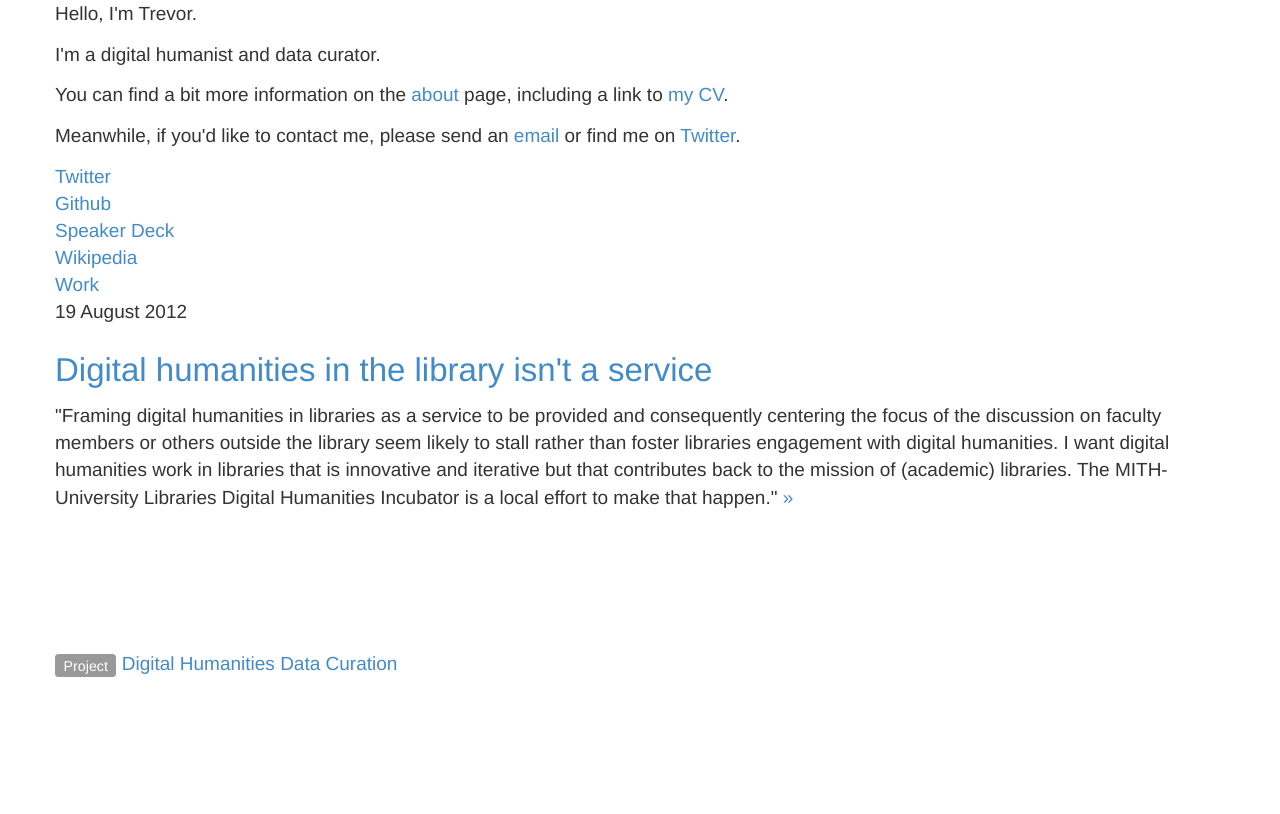
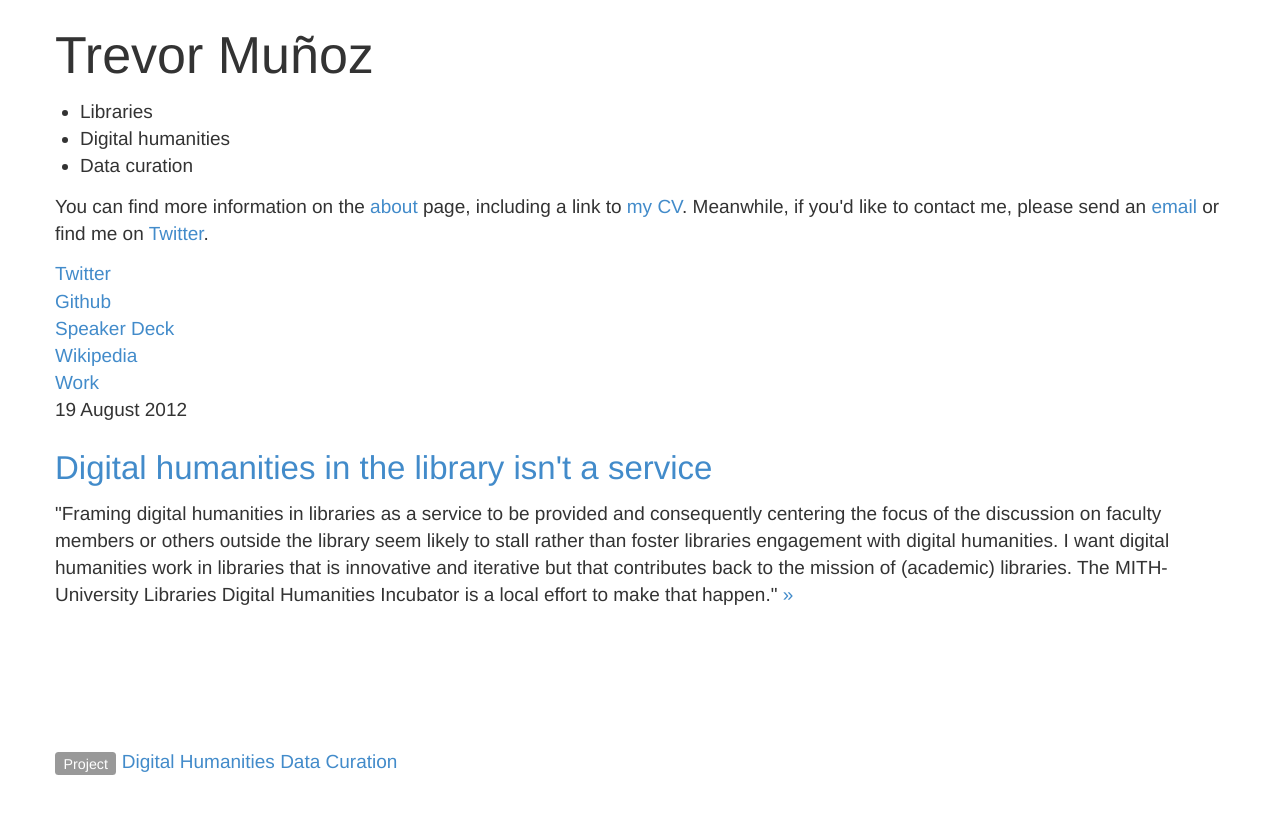
Before and after one commit to trevormunoz/calling-card, a Jekyll site: the page built from index.html, in a window 1280 px wide and 900 px high. Shown: the top 814 px of the window. Built offline with Jekyll 4.4.1, drawn with Linux system fonts in a browser that asks for light colours; Markdown is read by kramdown in place of the engine named in the settings.

Commit message:
Revisions to index page content

```diff
--- a/index.html
+++ b/index.html
@@ -2,14 +2,16 @@
 layout: default
 title: Trevor Muñoz
 ---
-
 <div class="splash">
-	<p>Hello, I'm Trevor.</p>
-
-	<p>I'm a digital humanist and data curator.</p>
-
-	<p>You can find a bit more information on the <a href="/about/">about</a> page, including a link to <a href="/about/cv/">my CV</a>.</p>
-
-	<p>Meanwhile, if you'd like to contact me, please send an <a href="mailto:trevor@trevormunoz.com">email</a> or find me on <a href="http://twitter.com/trevormunoz">Twitter</a>.</p>
-
+    <div class="name-banner">
+        <h1>Trevor Muñoz</h1>
+        <ul class="lead-list">
+            <li>Libraries</li>
+            <li>Digital humanities</li>
+            <li>Data curation</li>
+        </ul>
+    </div>
+    <div class="short-blurb">
+        <p>You can find more information on the <a href="/about/">about</a> page, including a link to <a href="/about/cv/">my CV</a>. Meanwhile, if you'd like to contact me, please send an <a href="mailto:trevor@trevormunoz.com">email</a> or find me on <a href="http://twitter.com/trevormunoz">Twitter</a>.</p>
+    </div>
 </div>
```
